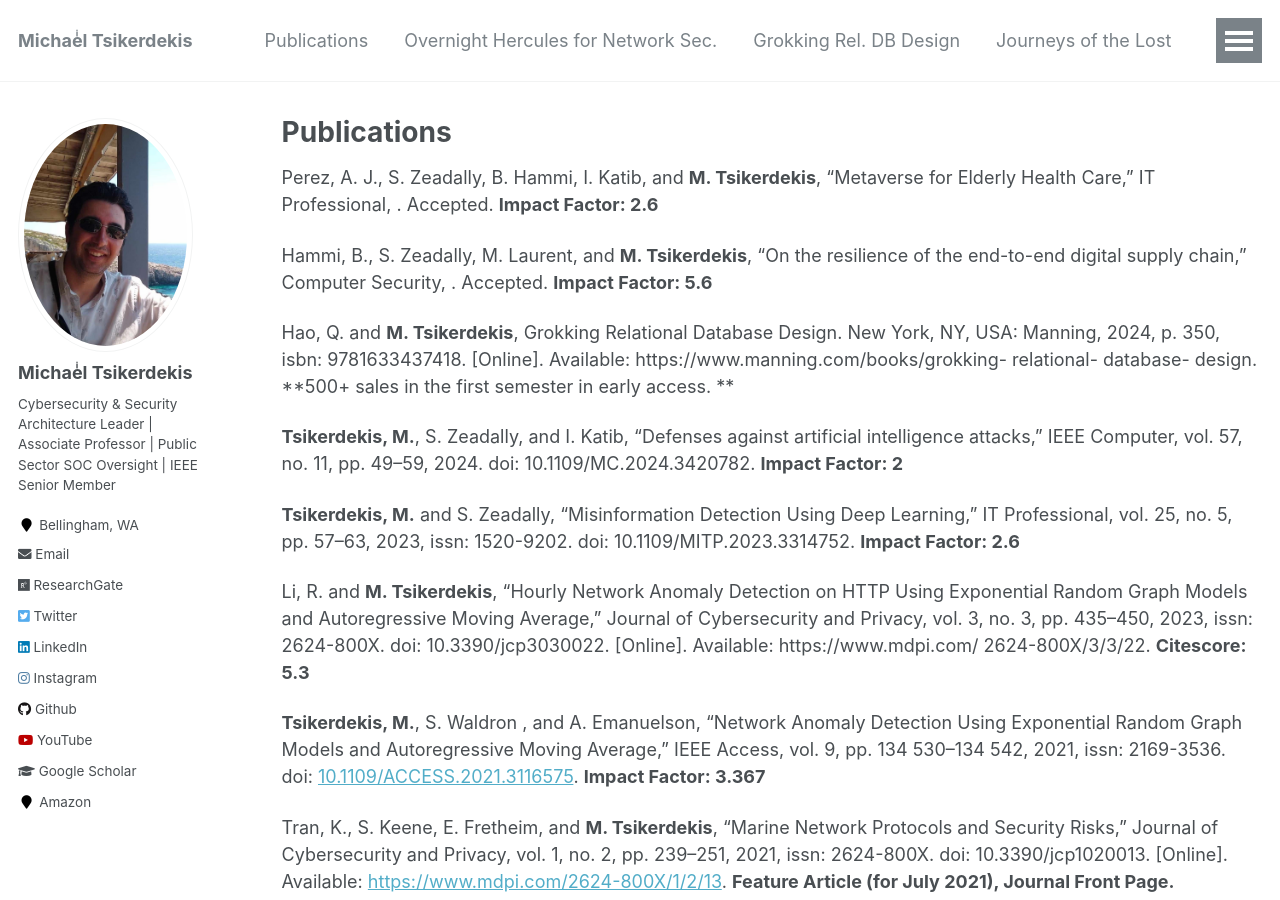
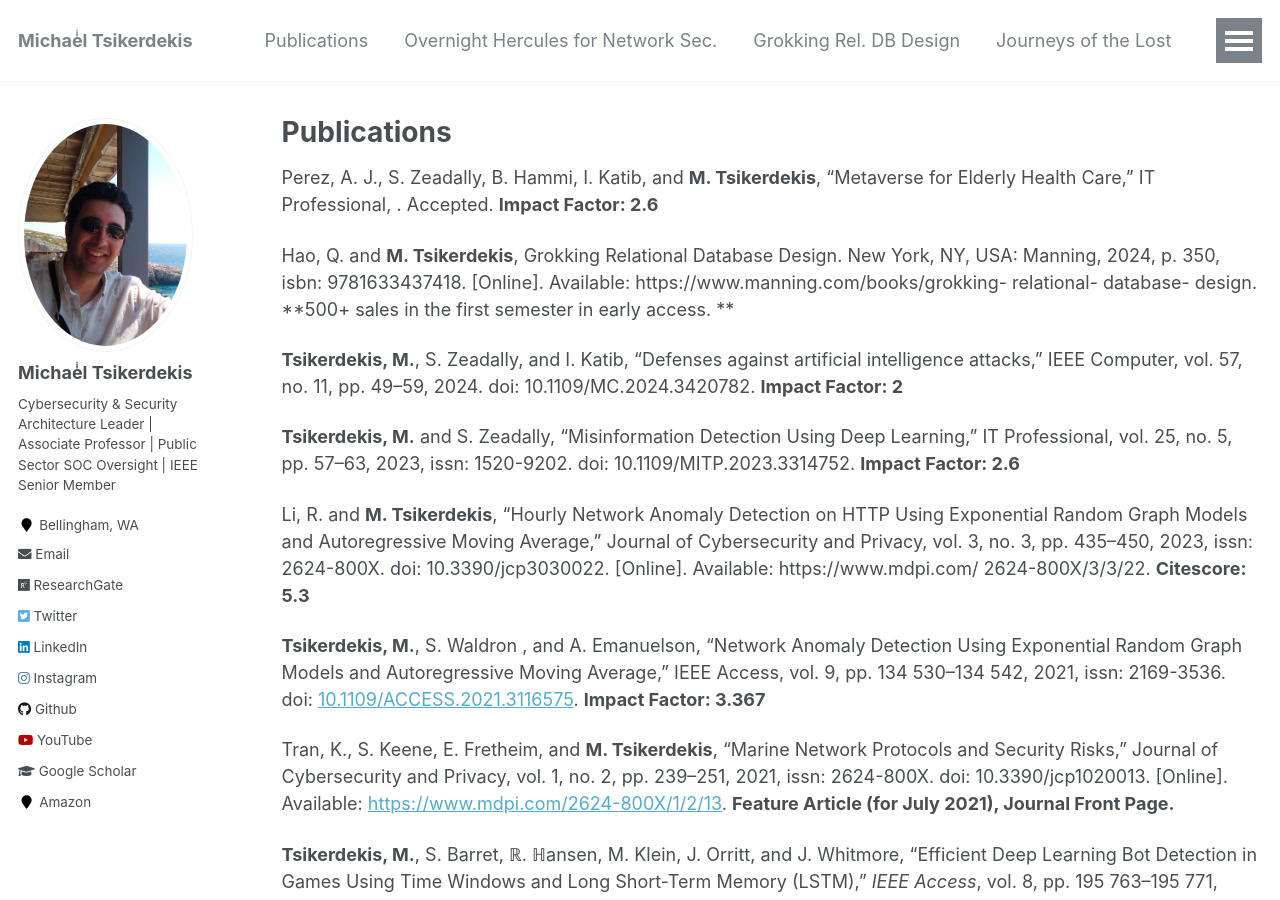
Before and after one commit to tsikerdekis/michael.tsikerdekis.com, a Jekyll site: the page built from _pages/publications.md, in a window 1280 px wide and 900 px high. Built offline with Jekyll 4.4.1, drawn with Linux system fonts in a browser that asks for light colours.

Commit message:
Update publications.md

```diff
--- a/_pages/publications.md
+++ b/_pages/publications.md
@@ -15,8 +15,6 @@
 </style>
 
 Perez, A. J., S. Zeadally, B. Hammi, I. Katib, and **M. Tsikerdekis**, “Metaverse for Elderly Health Care,” IT Professional, . Accepted. **Impact Factor: 2.6**
-
-Hammi, B., S. Zeadally, M. Laurent, and **M. Tsikerdekis**, “On the resilience of the end-to-end digital supply chain,” Computer Security, . Accepted. **Impact Factor: 5.6**
 
 Hao, Q. and **M. Tsikerdekis**, Grokking Relational Database Design. New York, NY, USA: Manning, 2024, p. 350, isbn: 9781633437418. [Online]. Available: https://www.manning.com/books/grokking- relational- database- design. **500+ sales in the first semester in early access. **
 
```
